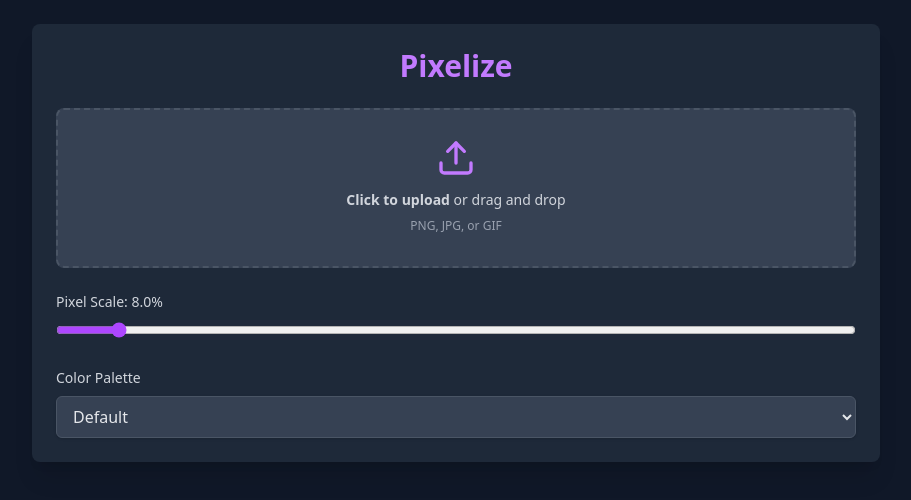
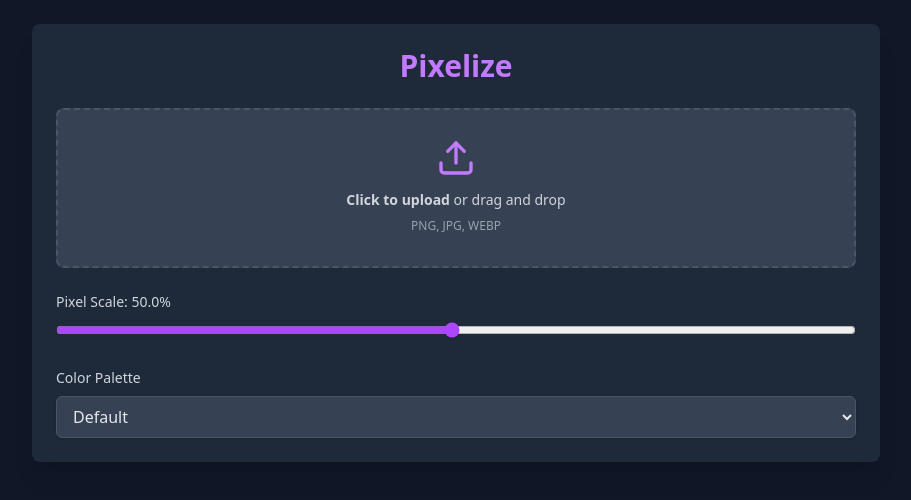
Before and after one commit to DhruvSinha2003/pixelize, a React (Vite) app: page / in a window 1280 px wide. Shown: the top 500 px of the page, without its empty margins (184-1095 px from the left). Built offline with nearby package versions, Linux system fonts and the light colour scheme.

Commit message:
initial scale to 0.5 and webp

```diff
--- a/src/App.jsx
+++ b/src/App.jsx
@@ -87,7 +87,7 @@ class PixelArt {
 
 const PixelArtConverter = () => {
   const [image, setImage] = useState(null);
-  const [scale, setScale] = useState(0.08);
+  const [scale, setScale] = useState(0.5);
   const [selectedPalette, setSelectedPalette] = useState("default");
   const [isDragging, setIsDragging] = useState(false);
   const canvasRef = useRef(null);
@@ -211,12 +211,12 @@ const PixelArtConverter = () => {
                     <span className="font-semibold">Click to upload</span> or
                     drag and drop
                   </p>
-                  <p className="text-xs text-gray-400">PNG, JPG, or GIF</p>
+                  <p className="text-xs text-gray-400">PNG, JPG, WEBP</p>
                 </div>
                 <input
                   type="file"
                   className="hidden"
-                  accept="image/*"
+                  accept="image/png, image/jpeg, image/webp"
                   onChange={handleImageUpload}
                 />
               </label>
```
